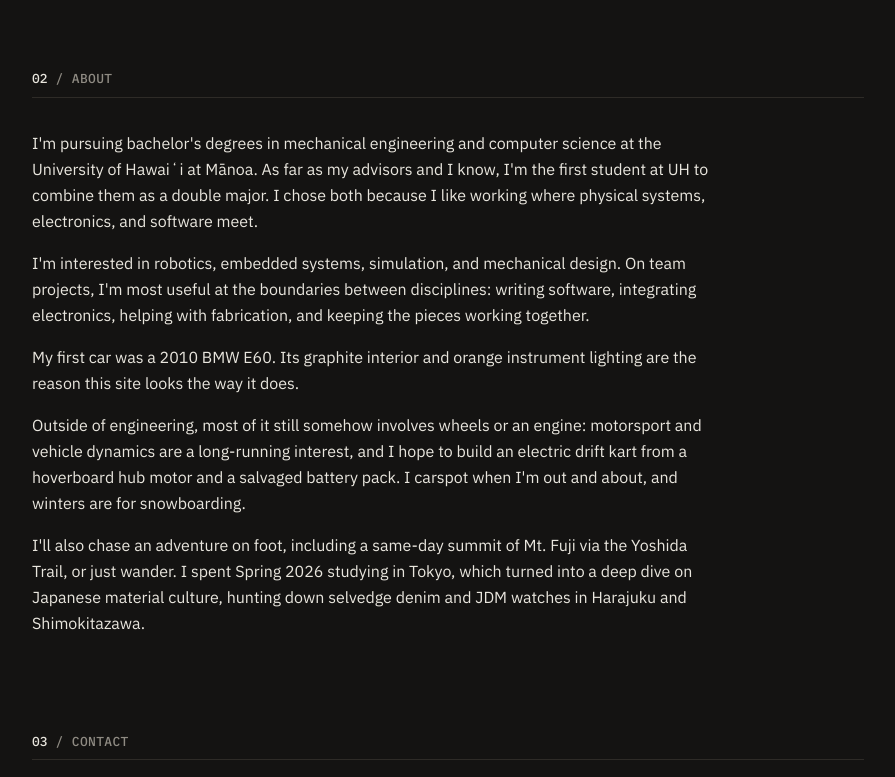
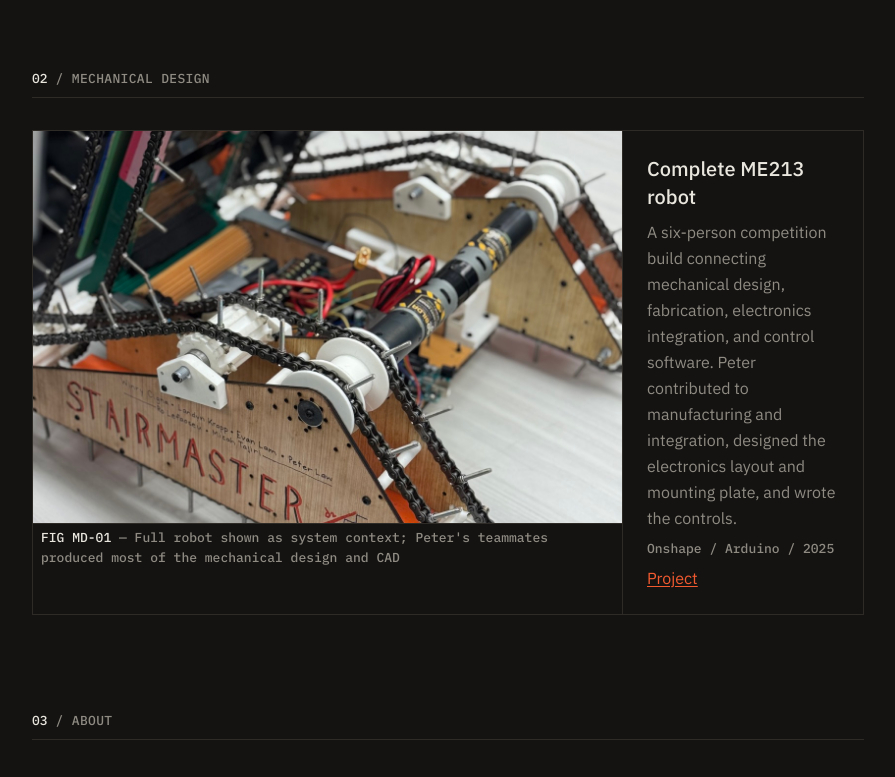
Before and after one commit to lawpeter/portfolio, a Next.js app: page / in a window 1280 px wide. Shown: the part 1640-2417 px from the top of the page, without its empty margins (192-1087 px from the left). Built offline with nearby package versions, Linux system fonts and the light colour scheme.

Commit message:
Add verified Mechanical Design feature

```diff
--- a/components/MechanicalGrid.tsx
+++ b/components/MechanicalGrid.tsx
@@ -3,23 +3,35 @@ import Link from "next/link";
 import type { MechanicalEntry } from "@/lib/content";
 
 export function MechanicalGrid({ entries }: { entries: MechanicalEntry[] }) {
+  const single = entries.length === 1;
+
   return (
-    <div className="grid gap-3 sm:grid-cols-2">
+    <div className={single ? "" : "grid gap-3 sm:grid-cols-2"}>
       {entries.map((entry) => (
-        <article key={entry.slug} className="border border-line">
+        <article
+          key={entry.slug}
+          className={`border border-line ${single ? "md:grid md:grid-cols-[minmax(0,1.45fr)_minmax(15rem,0.55fr)]" : ""}`}
+        >
+          <figure
+            className={single ? "md:border-r md:border-line" : undefined}
+          >
             <div
-            className="relative w-full border-b border-line"
+              className="relative w-full"
               style={{ aspectRatio: entry.image.aspect ?? "3 / 2" }}
             >
               <Image
                 src={entry.image.src}
                 alt={entry.image.caption}
                 fill
-              sizes="(min-width: 640px) 50vw, 100vw"
+                sizes={single ? "(min-width: 768px) 560px, 100vw" : "(min-width: 640px) 50vw, 100vw"}
                 className="object-cover"
               />
             </div>
-          <div className="p-2">
+            <figcaption className="border-t border-line px-1 py-0.5 font-mono text-data text-muted">
+              <span className="text-fg">FIG MD-01</span> — {entry.image.caption}
+            </figcaption>
+          </figure>
+          <div className={`p-2 ${single ? "border-t border-line md:border-t-0 md:p-3" : ""}`}>
             <h3 className="text-xl font-medium">{entry.title}</h3>
             <p className="mt-1 leading-relaxed text-muted">
               {entry.description}
--- /dev/null
+++ b/content/mechanical/me213-complete-robot.md
@@ -0,0 +1,12 @@
+---
+slug: me213-complete-robot
+title: Complete ME213 robot
+image:
+  src: /photos/stair-robot/stairmaster-side.jpg
+  caption: Full robot shown as system context; Peter's teammates produced most of the mechanical design and CAD
+description: A six-person competition build connecting mechanical design, fabrication, electronics integration, and control software. Peter contributed to manufacturing and integration, designed the electronics layout and mounting plate, and wrote the controls.
+software: Onshape / Arduino
+year: "2025"
+projectSlug: stair-robot
+order: 1
+---
```
Also changed, not shown: 2 other files (tests, documents, lock files or other folders). Lines whose indentation alone changed are shown as unchanged.
